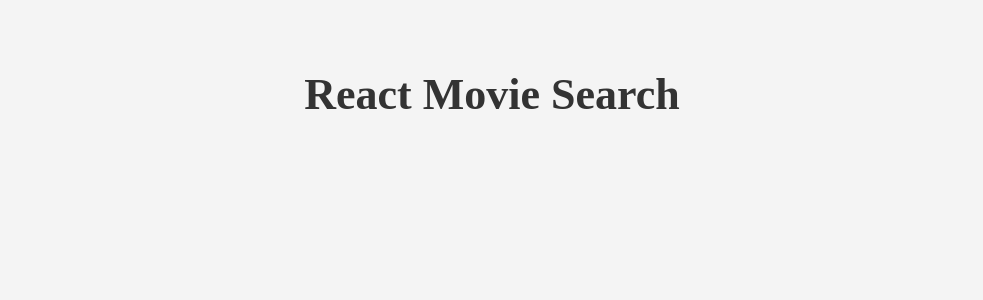
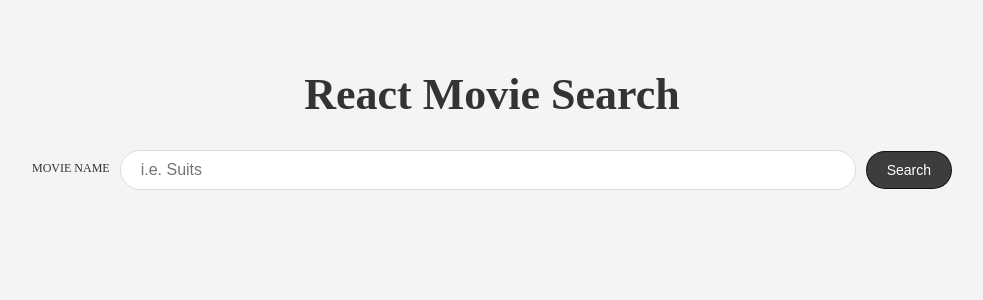
Before and after one commit to pasDamola/movie_search_app, a React (Create React App) app: page / in a window 1280 px wide. Shown: the top 300 px of the page, without its empty margins (148-1131 px from the left). Built offline with nearby package versions, Linux system fonts and the light colour scheme.

Commit message:
SearchMovies component

```diff
--- a/src/App.js
+++ b/src/App.js
@@ -1,9 +1,11 @@
 import './App.css';
+import SearchMovies from './components/SearchMovies'
 
 function App() {
   return (
     <div className="container">
       <h1 className="title">React Movie Search</h1>
+      <SearchMovies />
     </div>
   );
 }
--- /dev/null
+++ b/src/components/SearchMovies.js
@@ -0,0 +1,12 @@
+function SearchMovies () {
+    return (
+        <form className="form">
+            <label htmlFor="query" className="label">Movie Name</label>
+            <input className="input" type="text" name="query" placeholder="i.e. Suits" />
+            <button className="button" type="submit">Search</button>
+        </form>
+    )
+}
+
+
+export default SearchMovies
--- a/src/index.css
+++ b/src/index.css
@@ -29,5 +29,51 @@
 
 .title {
   font-size: 4.4rem;
-  text-align: center
+  text-align: center;
 }
+
+.form {
+  display: grid;
+}
+
+.label {
+  font-size: 1.2rem;
+  margin-bottom: 0.2rem;
+  text-transform: uppercase;
+}
+
+.input {
+  font-size: 1.6rem;
+  padding: 0.5rem 2rem;
+  line-height: 2.8rem;
+  border-radius: 20px;
+  border: 1px solid #ddd;
+  margin-bottom: 1rem;
+}
+
+.button {
+  background-color: rgba(0,0,0,0.75);
+  color: white;
+  padding: 1rem 2rem;
+  border: 1px solid rgba(0,0,0,0.75);
+  border-radius: 20px;
+  font-size: 1.4rem;
+  cursor: pointer;
+  transition: background-color 250ms;
+}
+
+.button:hover {
+  background-color: rgba(0,0,0,0.85);
+}
+
+@media (min-width:786px){
+  .form {
+      grid-template-columns: auto 1fr auto;
+      grid-gap: 1rem;
+      align-items: center;
+  }
+
+  .input {
+      margin-bottom: 0;
+  }
+}
```
